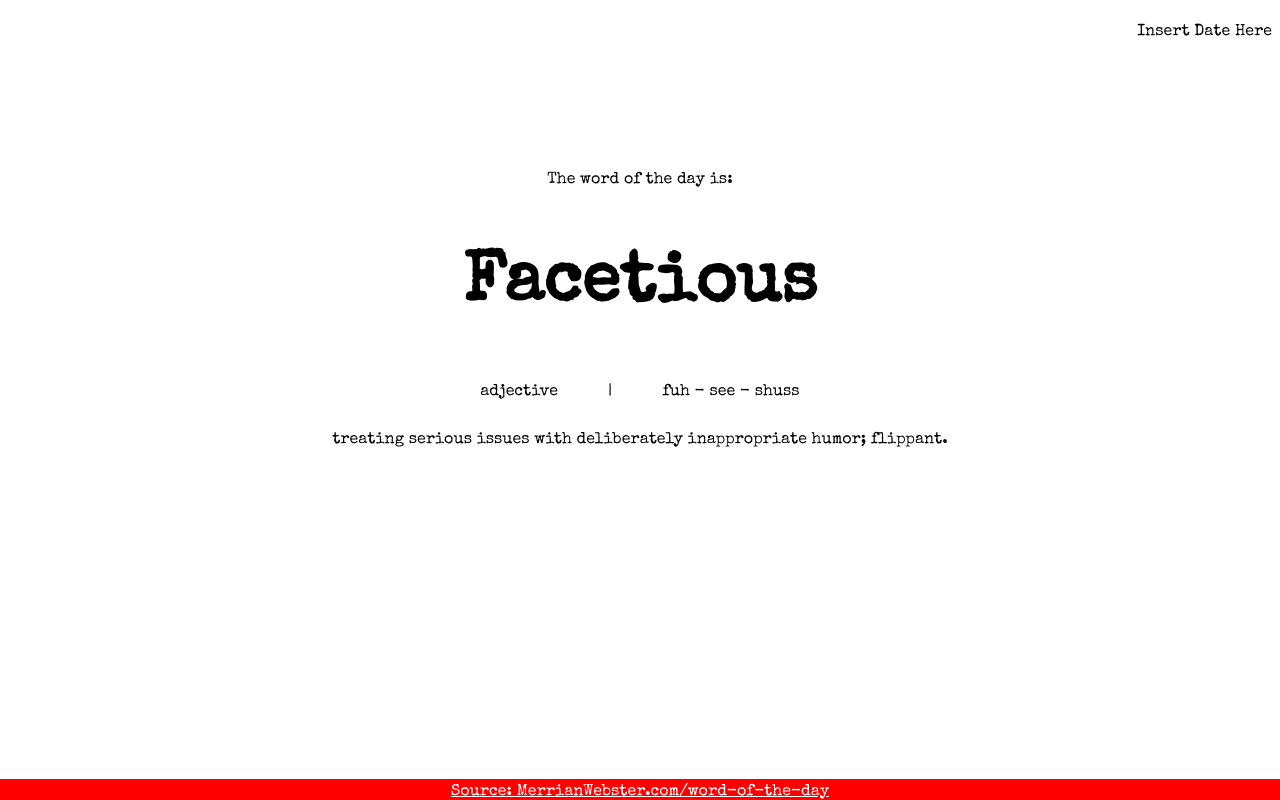
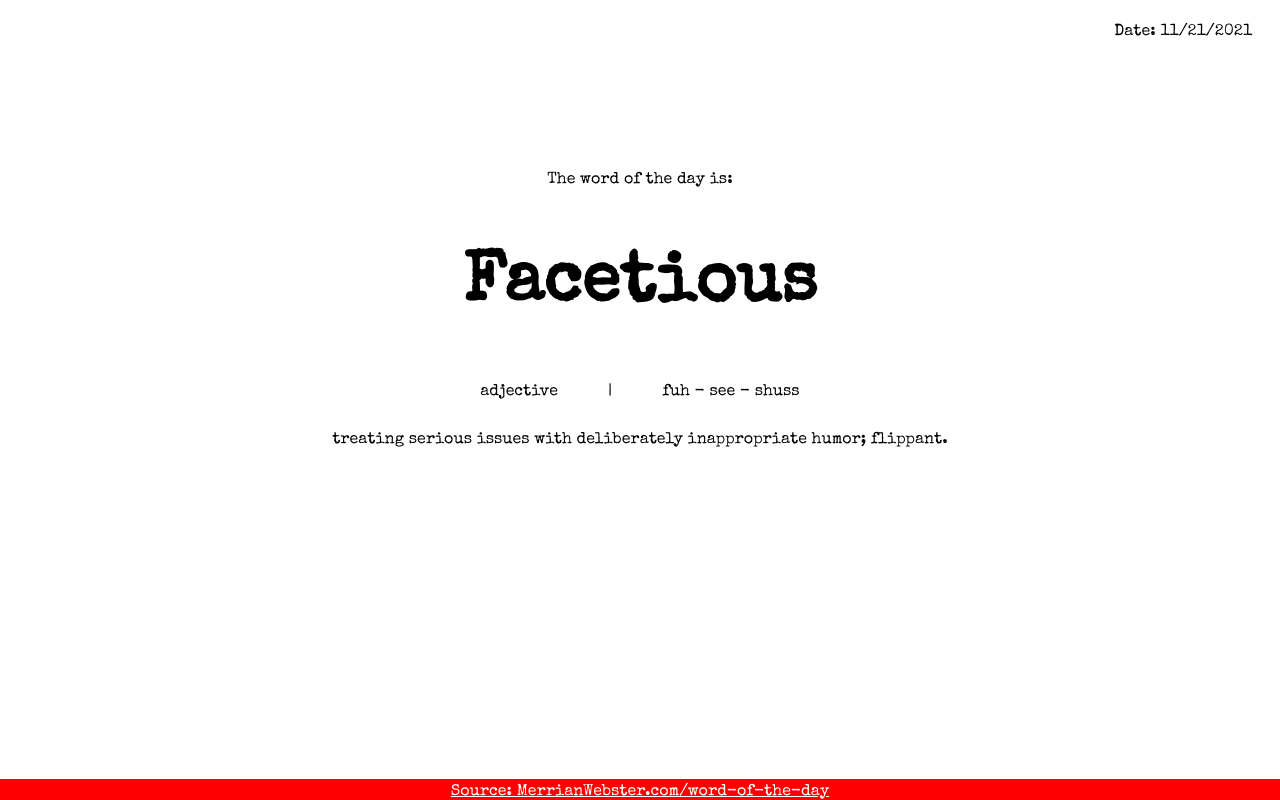
Before and after one commit to JohnMichaelD/word-of-the-day, a plain HTML site: page index.html in a window 1280 px wide. Drawn offline with nearby package versions, Linux system fonts and the light colour scheme.

Commit message:
added script for date

```diff
--- a/index.html
+++ b/index.html
@@ -16,7 +16,8 @@
 
         <header>
             <div class="dateContainer">
-                <p class="date">Insert Date Here</p>
+                <p>Date: <span id="date"></span></p>
+
             </div>
         </header>
 
@@ -52,3 +53,8 @@
         <a href="https://www.merriam-webster.com/word-of-the-day">Source: MerrianWebster.com/word-of-the-day</a>
     </footer>
 </html>
+
+<script>
+    var dt = new Date();
+    document.getElementById("date").innerHTML = dt.toLocaleDateString();
+</script>
--- a/styles.css
+++ b/styles.css
@@ -7,6 +7,9 @@ header {
     justify-content: flex-end;
 }
 
+.dateContainer {
+    padding-right: 20px;
+}
 .centerContainer {
     display: flex;
     justify-content: center;
```
